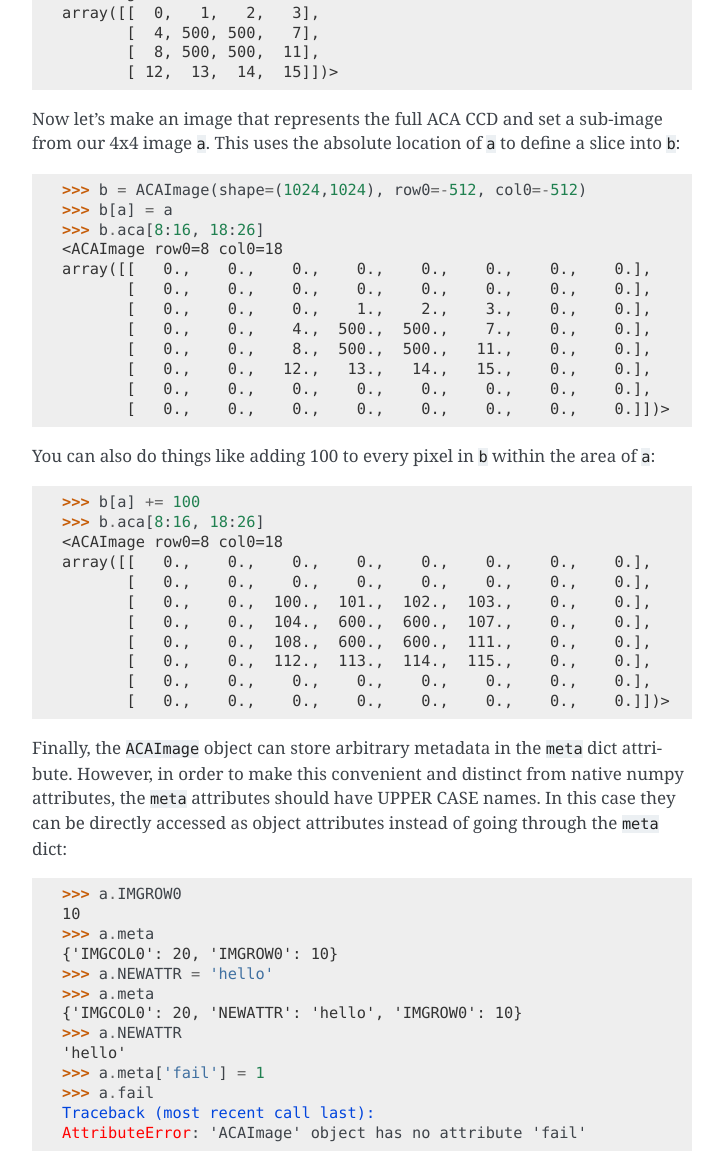
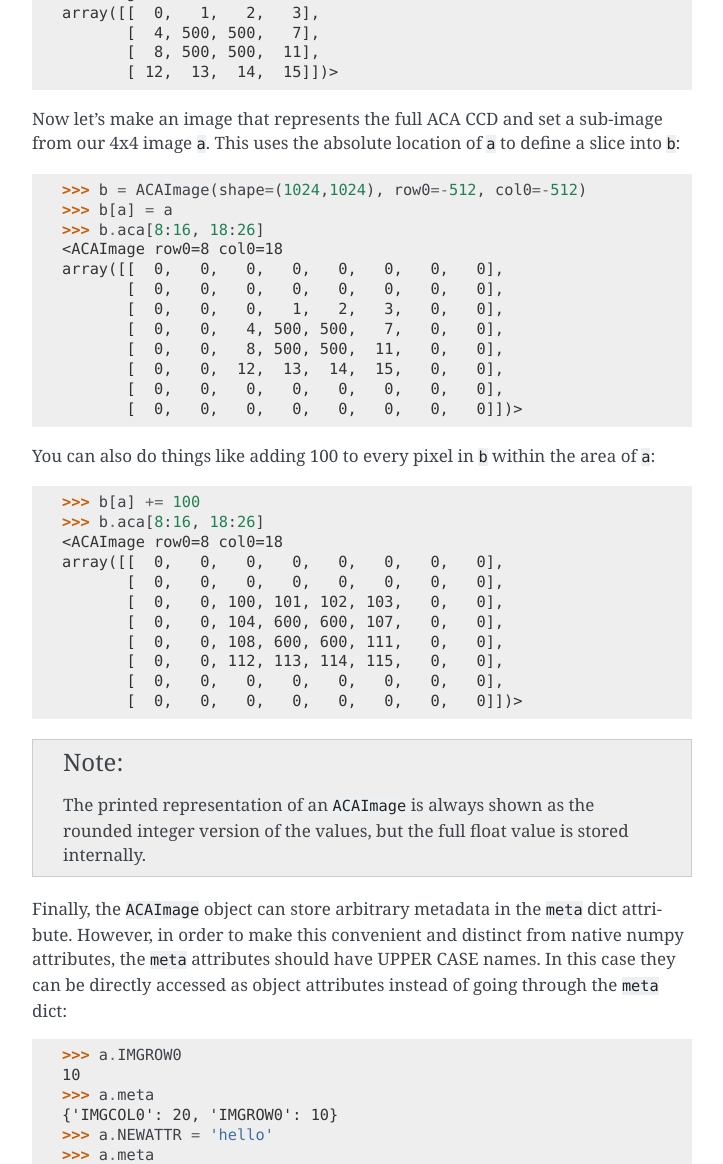
Before and after one commit to sot/chandra_aca, a Sphinx documentation site: the page built from docs/index.rst, in a window 1280 px wide and 1400 px high, scrolled down 2435 px, cut to the strip 0-1164 px from the top of the window. Shown: the whole strip, without its empty margins (388-1111 px from the left). Built offline with Sphinx 7.4.7, drawn with Linux system fonts in a browser that asks for light colours.

Commit message:
Fix up docs and partial Py3 compat

```diff
--- a/docs/index.rst
+++ b/docs/index.rst
@@ -119,14 +119,14 @@ of ``a`` to define a slice into ``b``::
   >>> b[a] = a
   >>> b.aca[8:16, 18:26]
   <ACAImage row0=8 col0=18
-  array([[   0.,    0.,    0.,    0.,    0.,    0.,    0.,    0.],
-         [   0.,    0.,    0.,    0.,    0.,    0.,    0.,    0.],
-         [   0.,    0.,    0.,    1.,    2.,    3.,    0.,    0.],
-         [   0.,    0.,    4.,  500.,  500.,    7.,    0.,    0.],
-         [   0.,    0.,    8.,  500.,  500.,   11.,    0.,    0.],
-         [   0.,    0.,   12.,   13.,   14.,   15.,    0.,    0.],
-         [   0.,    0.,    0.,    0.,    0.,    0.,    0.,    0.],
-         [   0.,    0.,    0.,    0.,    0.,    0.,    0.,    0.]])>
+  array([[  0,   0,   0,   0,   0,   0,   0,   0],
+         [  0,   0,   0,   0,   0,   0,   0,   0],
+         [  0,   0,   0,   1,   2,   3,   0,   0],
+         [  0,   0,   4, 500, 500,   7,   0,   0],
+         [  0,   0,   8, 500, 500,  11,   0,   0],
+         [  0,   0,  12,  13,  14,  15,   0,   0],
+         [  0,   0,   0,   0,   0,   0,   0,   0],
+         [  0,   0,   0,   0,   0,   0,   0,   0]])>
 
 You can also do things like adding 100 to every pixel in ``b``
 within the area of ``a``::
@@ -134,14 +134,20 @@ within the area of ``a``::
   >>> b[a] += 100
   >>> b.aca[8:16, 18:26]
   <ACAImage row0=8 col0=18
-  array([[   0.,    0.,    0.,    0.,    0.,    0.,    0.,    0.],
-         [   0.,    0.,    0.,    0.,    0.,    0.,    0.,    0.],
-         [   0.,    0.,  100.,  101.,  102.,  103.,    0.,    0.],
-         [   0.,    0.,  104.,  600.,  600.,  107.,    0.,    0.],
-         [   0.,    0.,  108.,  600.,  600.,  111.,    0.,    0.],
-         [   0.,    0.,  112.,  113.,  114.,  115.,    0.,    0.],
-         [   0.,    0.,    0.,    0.,    0.,    0.,    0.,    0.],
-         [   0.,    0.,    0.,    0.,    0.,    0.,    0.,    0.]])>
+  array([[  0,   0,   0,   0,   0,   0,   0,   0],
+         [  0,   0,   0,   0,   0,   0,   0,   0],
+         [  0,   0, 100, 101, 102, 103,   0,   0],
+         [  0,   0, 104, 600, 600, 107,   0,   0],
+         [  0,   0, 108, 600, 600, 111,   0,   0],
+         [  0,   0, 112, 113, 114, 115,   0,   0],
+         [  0,   0,   0,   0,   0,   0,   0,   0],
+         [  0,   0,   0,   0,   0,   0,   0,   0]])>
+
+.. Note::
+
+   The printed representation of an ``ACAImage`` is always shown as the
+   rounded integer version of the values, but the full float value
+   is stored internally.
 
 Finally, the ``ACAImage`` object can store arbitrary metadata in the
 ``meta`` dict attribute.  However, in order to make this convenient and
```
Also changed, not shown: 4 other files.
